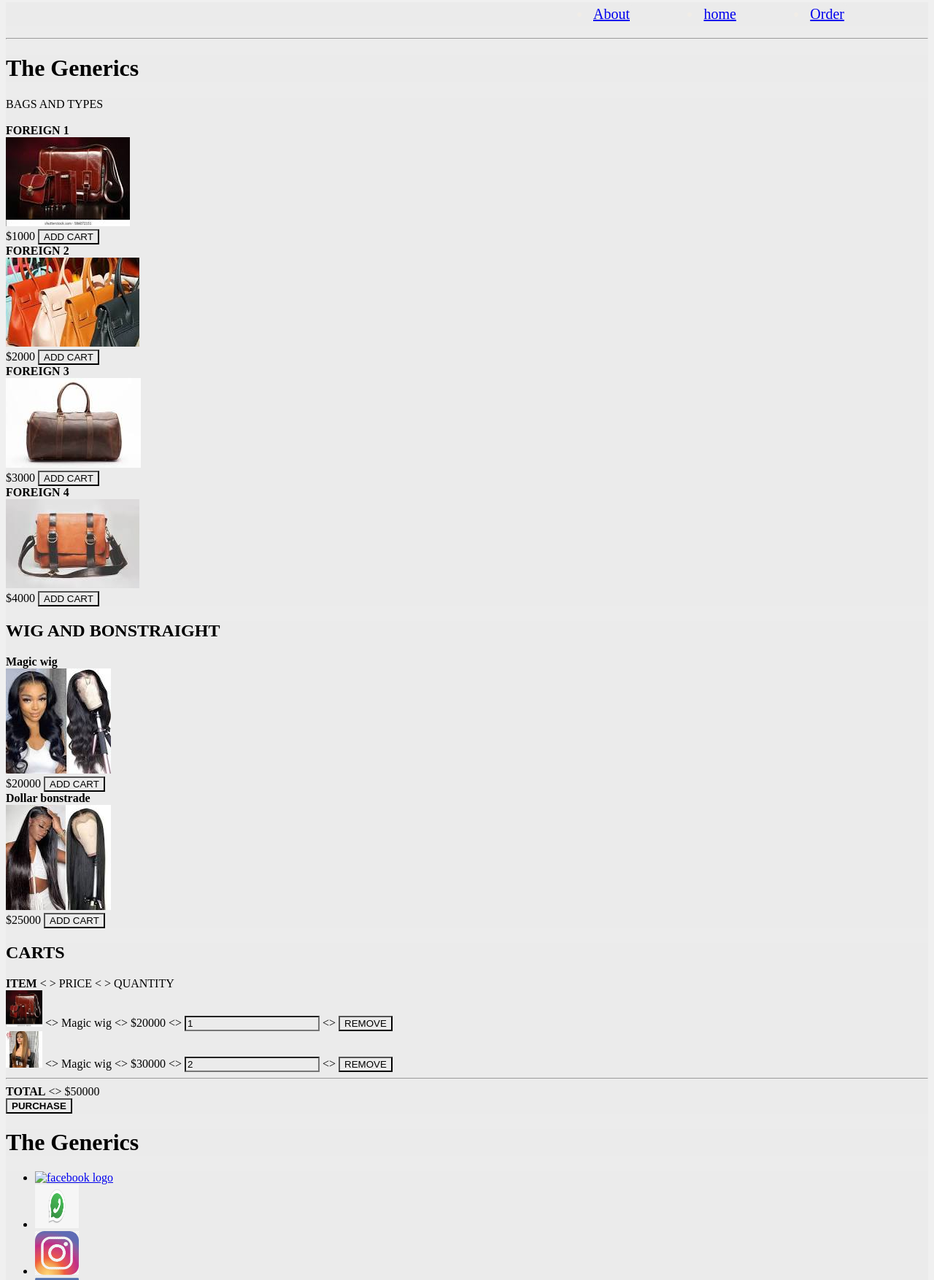
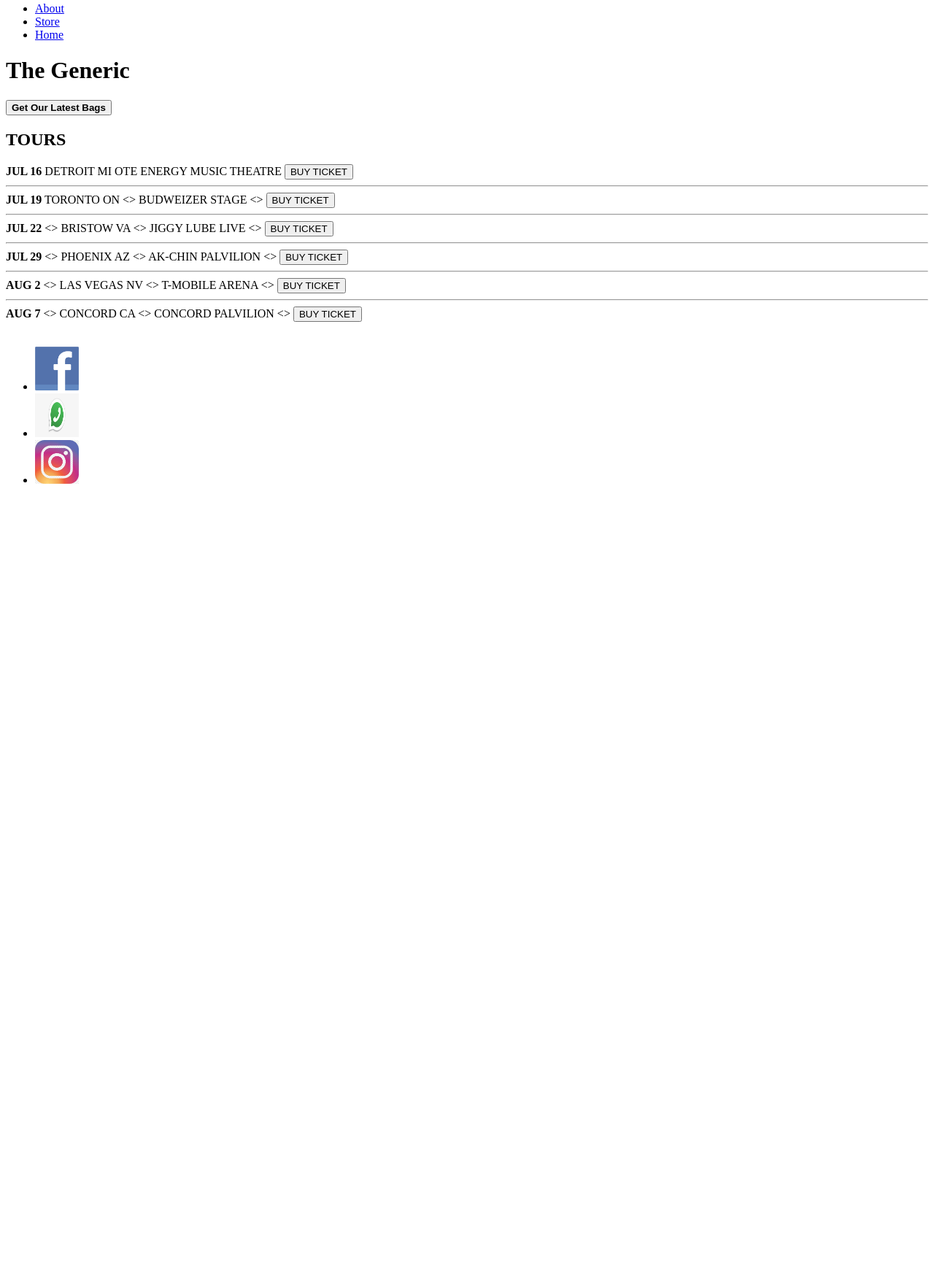
Before and after one commit to DaveEle/E-commerce-2, a plain HTML site: page index.html in a window 1280 px wide. Shown: the part 13-1767 px from the top of the page at 73% size. After the commit the page ends 800 px from the top, so only its background shows below. Drawn offline with Linux system fonts and the light colour scheme.

Commit message:
my index

```diff
--- a/index.html
+++ b/index.html
@@ -3,155 +3,103 @@
 <head>
     <meta charset="UTF-8">
     <meta name="viewport" content="width=device-width, initial-scale=1.0">
-    <title>Your favourite store</title>
-    <link rel="stylesheet" href="css/store.css">
+    <title>The Genesis</title>
+    <link rel="stylesheet" href="css/index.css">
 </head>
 <body>
     <nav>
         <ul class="nav">
-            <li class="red"><a href="about.html" target="_blank">About</a></li>
-            <li class="red"> <a href="home.html"target="_blank">home</a></li>
-            <li class="red"><a href="index.html"target="_blank">Order</a></li>
+
+        <li><a class="red" href="about.html" target="_blank">About</a></li>
+            <li> <a class="red" href="Store.html"target="_blank">Store</a></li>
+            <li><a class="red" href="home.html"target="_blank">Home</a></li>
         </ul>
-        </ul>
+
 </nav>
+<h1>The Generic</h1>
+</header>
+<button class="header-button"><strong>Get Our Latest Bags</strong></button>
+<br>
+<!--This code can render a video paly sign(<button type="button">&#9658</button>)-->
+
+<section>
+    <!--A good background image can render this page a sweet one-->
+<h2>TOURS</h2>
+<div class="dates">
+    <div>
+        <strong>JUL 16</strong>
+
+        <span class="span-dates">DETROIT MI</span>
+
+        <span class="span-dates"> OTE ENERGY MUSIC THEATRE</span>
+
+        <button type="button">BUY TICKET</button>
+    </div>
     <hr>
-    <h1>The Generics</h1>
-</section>
-   </header>
-   <section>
-    <h2></h2>BAGS AND TYPES</h2>
-    <br>
-    <br>
     <div>
+        <strong>JUL 19</strong>
+
+        <span class="span-dates">TORONTO ON</span>
+        &lt&gt
+        <span class="span-dates"> BUDWEIZER STAGE</span>
+        &lt&gt
+        <button type="button">BUY TICKET</button>
+    </div>
+    <hr>
     <div>
-            <strong>FOREIGN 1</strong> <br>
-            <img src="images/bag 1.jpg" alt="bag foto">
+        <strong>JUL 22</strong>
+        &lt&gt
+        <span>BRISTOW VA</span>
+        &lt&gt
+        <span> JIGGY LUBE LIVE</span>
+        &lt&gt
+        <button type="button">BUY TICKET</button>
+    </div>
+    <hr>
     <div>
-            $1000
-            <Span><button role="button">ADD CART</button></Span>
+        <strong>JUL 29</strong>
+        &lt&gt
+        <span>PHOENIX AZ</span>
+        &lt&gt
+        <span>AK-CHIN PALVILION</span>
+        &lt&gt
+        <button type="button">BUY TICKET</button>
     </div>
+    <hr>
+    <div>
+        <strong>AUG 2</strong>
+        &lt&gt
+        <span>LAS VEGAS NV</span>
+        &lt&gt
+        <span>T-MOBILE ARENA</span>
+        &lt&gt
+       <button type="button">BUY TICKET</button>
     </div>
-    </div>
+    <hr>
     <div>
-        <div>
-            <strong>FOREIGN 2</strong> <br>
-            <img src="images/bag 2.jpg" alt="bag foto">
-           <div>
-            $2000
-            <Span><button role="button">ADD CART</button></Span>
-        </div>
-        </div>
-    </div>
-    <div>
-        <div>
-            <strong>FOREIGN 3</strong> <br>
-            <img src="images/bag 3.jpg" alt="bag foto">
-           <div>
-            $3000
-            <Span><button role="button">ADD CART</button></Span>
-        </div>
-        </div>
-    </div>
-    <div>
-        <div>
-            <strong>FOREIGN 4</strong> <br>
-            <img src="images/bag 4.jpg" alt="bag foto">
-           <div>
-            $4000
-            <Span><button role="button">ADD CART</button></Span>
-        </div>
-        </div>
+        <strong>AUG 7</strong>
+        &lt&gt
+        <span>CONCORD CA</span>
+        &lt&gt
+        <span> CONCORD PALVILION</span>
+        &lt&gt
+        <button type="button">BUY TICKET</button>
     </div>
 
-   </section>
-   <section>
-    <h2>WIG AND BONSTRAIGHT</h2>
-    <div>
-        <div>
-            <strong>Magic wig</strong> <br>
-            <img src="images/wig 1.jpg" alt="bag foto">
-           <div>
-            $20000
-            <Span><button role="button">ADD CART</button></Span>
-        </div>
-        </div>
-    </div>
-    <div>
-        <div>
-            <strong>Dollar bonstrade</strong> <br>
-            <img src="images/wig 2.jpg" alt="bag foto">
-           <div>
-            $25000
-            <Span><button role="button">ADD CART</button></Span>
-        </div>
-        </div>
 </div>
 </section>
-  <SEction>
-    <h2>CARTS</h2>
-
-        <div>
-        <STROng>ITEM</STROng>
-        &lt &gt
-        <span>
-            PRICE
-            &lt &gt
-            QUANTITY
-        </span>
-        <div>
-            <img src="images/bag 1.jpg" width="50px", height="50px" alt="bag foto">
-           &lt;&gt;
-           <Span>
-            Magic wig
-            &lt;&gt;
-           $20000
-           &lt;&gt;
-           <input type="number" value="1">
-           &lt;&gt;
-           <button>REMOVE</button>
-           </Span>
-        </div>
-
-        <div>
-            <img src="images/bonstrade image.jpg" width="50px", height="50px" alt="bag foto">
-           &lt;&gt;
-           <Span>
-            Magic wig
-            &lt;&gt;
-           $30000
-           &lt;&gt;
-           <input type="number" value="2">
-           &lt;&gt;
-           <button>REMOVE</button>
-           </Span>
-        </div>
-        </div>
-        <hr>
-            <span><strong>TOTAL</strong>
-            &lt;&gt;
-         $50000
-        </span>
 <br>
-       <div><button role="button"><strong>PURCHASE</strong></button></div>
-
-  </SEction>
-  <h1>The Generics</h1>
+<!--This is the footer of my page-->
+<section>
 <footer>
-        <section>
     <ul>
         <li><a href="https://web.facebook.com/" target="_blank">
-                    <img src="mages/facebook.png" height="60px", width="60px"alt="facebook logo">
-                </a>
-                </li>
-                <li><a href="https://www.google.com/" target="_blank"><img src="images/wattup.png" height="60px", width="60px" Alt="Wattsup logo"></a></li>
-                <li><a href="https://www.instagram.com/"target="_blank"><img src="images/insta.jpg" height="60px", width="60px" alt="instagram log"></a></li> <li><a href="https://web.facebook.com/" target="_blank">
             <img src="images/facebook.png" height="60px", width="60px"alt="facebook logo">
         </a>
+        <li><a href="https://www.google.com/" target="_blank"><img src="images/wattup.png" height="60px", width="60px" Alt="Wattsup logo"></a></li>
+        <li ><a href="https://www.instagram.com/"target="_blank"><img src="images/insta.jpg" height="60px", width="60px" alt="instagram log"></a></li>
     </ul>
+</footer>
 </section>
-
-
-    </footer>
 </body>
 </html>
```
Lines whose indentation alone changed are shown as unchanged.
